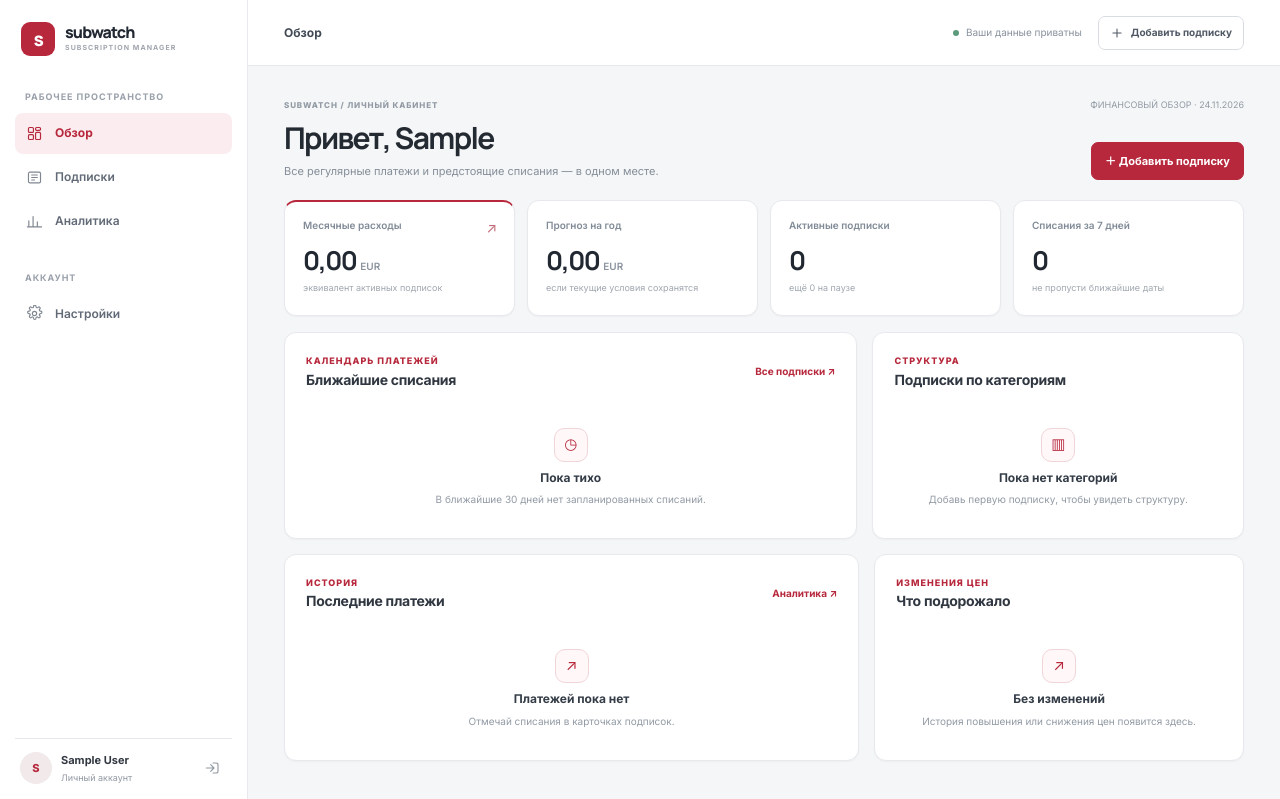
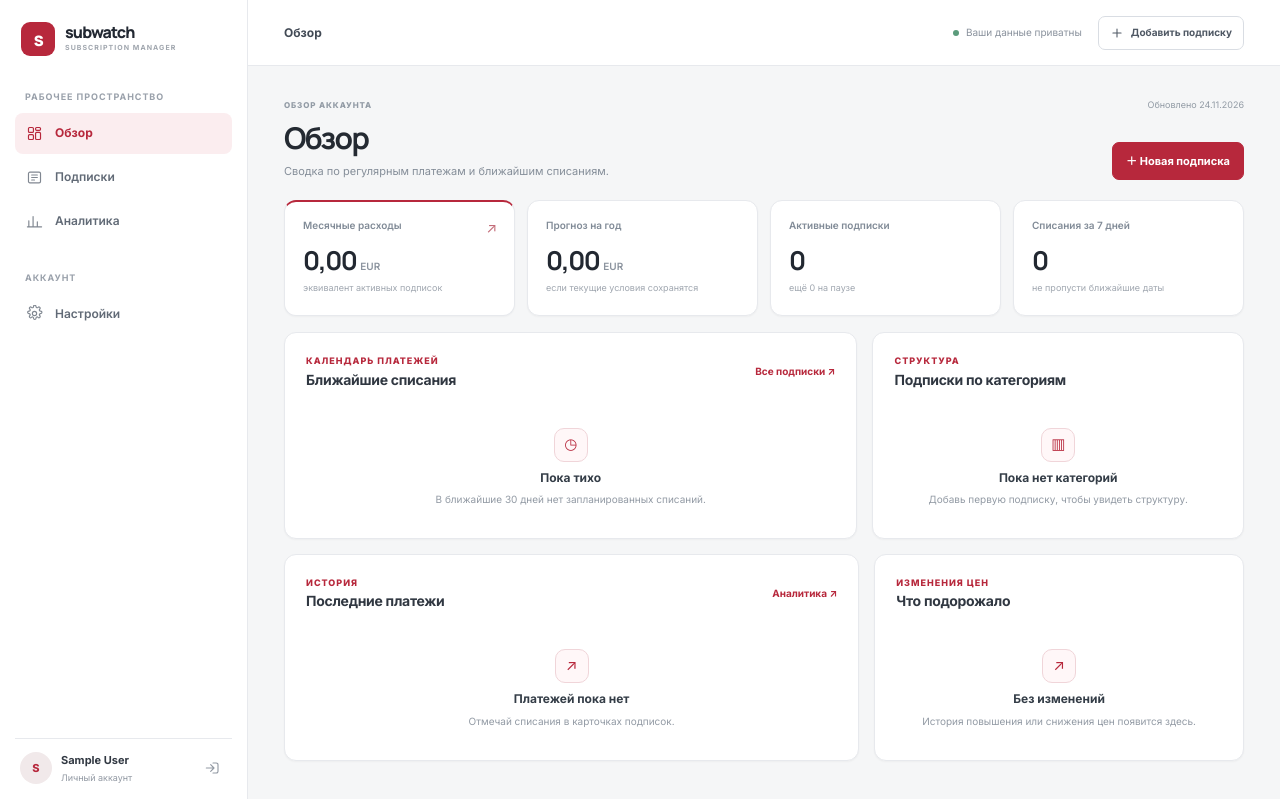
Before and after one commit to karimover/subwatch, a Django app: page /dashboard/ in a window 1280 px wide. Shown: the top 799 px of the page. Run offline with Django 5.2, Linux system fonts and the light colour scheme; the visitor is signed in with stand-in values (Sample User, id 1); data comes from the database, SQL or seed files in the repository; data that the repository does not hold is empty.

Commit message:
Simplify dashboard copy and hierarchy

```diff
--- a/templates/core/dashboard.html
+++ b/templates/core/dashboard.html
@@ -2,12 +2,12 @@
 {% block title %}Обзор — SubWatch{% endblock %}
 {% block content %}
 <div class="dashboard-topline">
-    <span class="section-kicker">SUBWATCH / ЛИЧНЫЙ КАБИНЕТ</span>
-    <span class="dashboard-date">ФИНАНСОВЫЙ ОБЗОР · {{ today|date:"d.m.Y" }}</span>
+    <span class="section-kicker">ОБЗОР АККАУНТА</span>
+    <span class="dashboard-date">Обновлено {{ today|date:"d.m.Y" }}</span>
 </div>
 <div class="page-heading heading-with-action dashboard-heading">
-    <div><div class="section-kicker">ВАШ ФИНАНСОВЫЙ ЦЕНТР</div><h1>Привет, {{ user.first_name|default:user.username }} <span class="wave">✦</span></h1><p>Все регулярные платежи и предстоящие списания — в одном месте.</p></div>
-    <a class="btn btn-primary" href="{% url 'subscription_create' %}">＋ Добавить подписку</a>
+    <div><h1>Обзор</h1><p>Сводка по регулярным платежам и ближайшим списаниям.</p></div>
+    <a class="btn btn-primary" href="{% url 'subscription_create' %}">＋ Новая подписка</a>
 </div>
 <div class="stats-grid">
     <article class="stat-card stat-card-highlight"><div class="stat-label">Месячные расходы</div><div class="stat-value">{{ summary.monthly_total|floatformat:2 }} <small>{{ summary.base_currency }}</small></div><div class="stat-note">эквивалент активных подписок</div><span class="stat-orb">↗</span></article>
```
